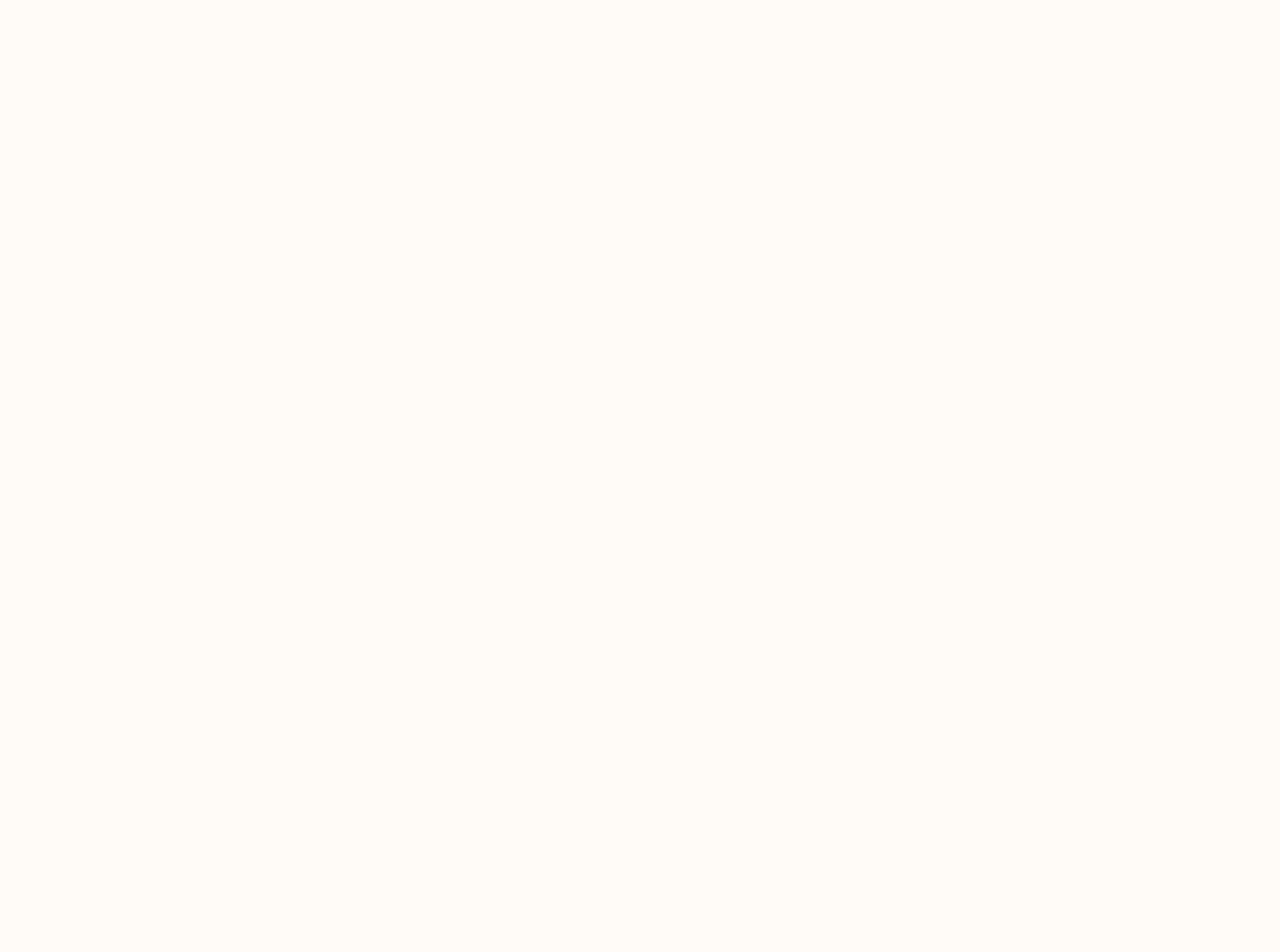
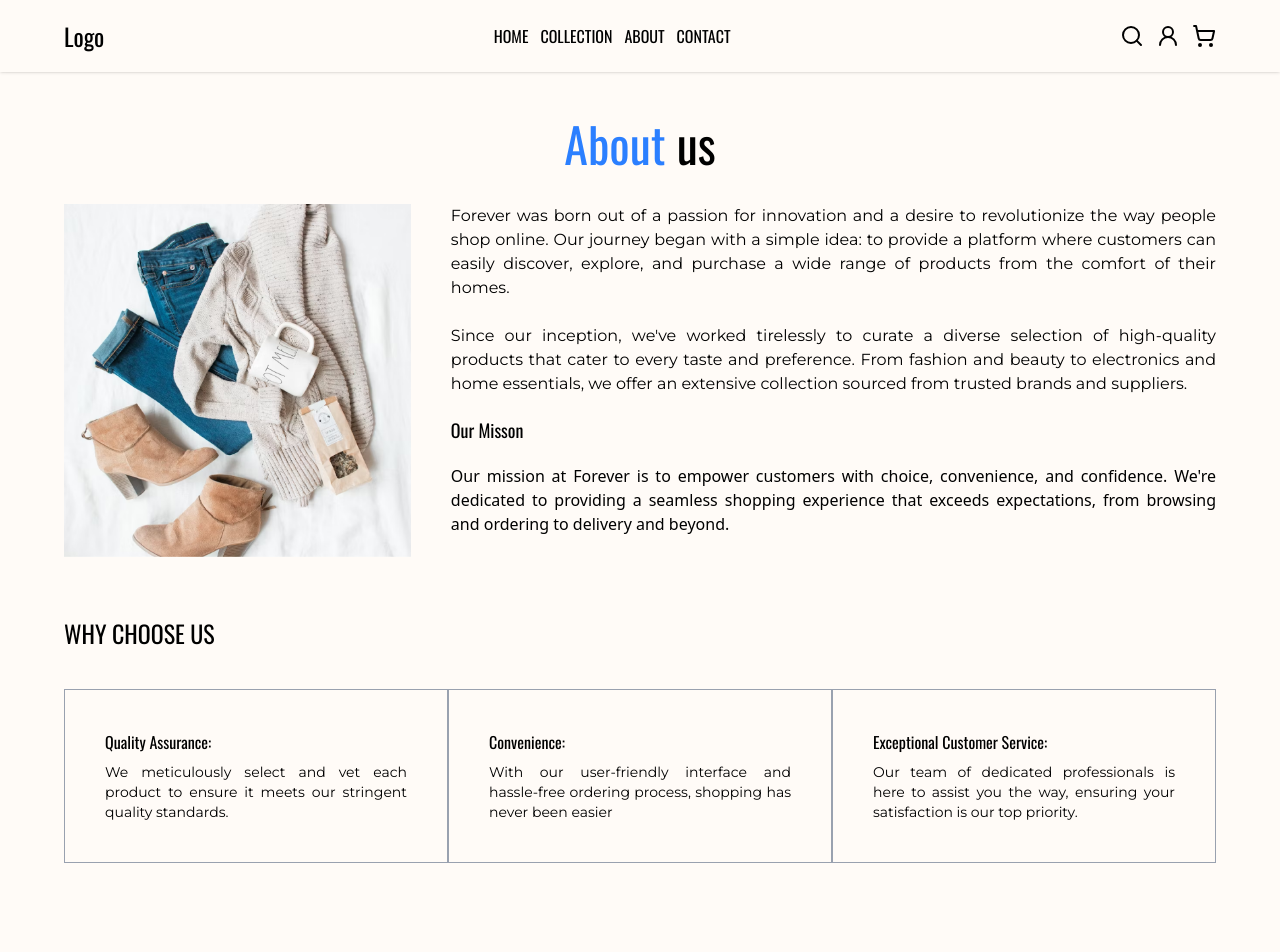
Before and after one commit to ralphreevencarandang/Swagside, a React (Vite) app in the folder frontend/: page /about in a window 1280 px wide. Before the commit this address had no page. Shown: the top 952 px of the page. Before the commit the page ends 800 px from the top, so only its background shows below. Built offline with nearby package versions, Linux system fonts and the light colour scheme.

Commit message:
Add about and contact page UI

```diff
--- a/frontend/src/App.jsx
+++ b/frontend/src/App.jsx
@@ -2,6 +2,11 @@
 import { BrowserRouter, Routes, Route } from 'react-router'
 import HomePage from './root/pages/HomePage'
 import RootLayout from './root/RootLayout'
+import AuthLayout from './_auth/AuthLayout'
+import Signup from './_auth/forms/Signup'
+import About from './root/pages/About'
+import Collection from './root/pages/Collection'
+import Contact from './root/pages/Contact'
 function App() {
 
 
@@ -10,13 +15,19 @@ function App() {
         <BrowserRouter>
           <Routes>
 
-            {/* Protected Routes */}
+            {/* Public Routes */}
+            <Route element={<AuthLayout/>}>
+                <Route path='/sign-up' element={<Signup/>}/>
+            </Route>
 
 
 
-            {/* Public Routes Routes */}
+            {/*Protected  Routes Routes */}
             <Route element={<RootLayout/>}>
                 <Route path='/' element={<HomePage/>}/>
+                <Route path='/about' element={<About/>}/>
+                <Route path='/collection' element={<Collection/>}/>
+                <Route path='/contact' element={<Contact/>}/>
             </Route>
 
 
--- a/frontend/src/_auth/AuthLayout.jsx
+++ b/frontend/src/_auth/AuthLayout.jsx
@@ -1,8 +1,20 @@
 import React from 'react'
-
+import { Outlet } from 'react-router'
+import Navbar from '../sections/Navbar'
+import Footer from '../sections/Footer'
 const AuthLayout = () => {
   return (
     <div>
+      <Navbar/>
+      <div className='min-h-screen max-container padding-x'>
+        <Outlet/>
+      </div>
+
+      <div className='fixed bottom-0'>
+         <Footer/>
+
+      </div>
+
 
     </div>
   )
--- a/frontend/src/assets/images/index.js
+++ b/frontend/src/assets/images/index.js
@@ -6,8 +6,11 @@ import quality from '../images/quality_icon.png'
 import support from '../images/support_img.png'
 
 import p_img38 from '../images/p_img38.png'
+import aboutImg from '../images/aboutImg.png'
+import contactImg from '../images/contactImg.png'
 
 export {
     Banner, Logo ,p_img38,
-    exchange, quality, support
+    exchange, quality, support,
+    aboutImg,contactImg
 }
--- a/frontend/src/constants/index.js
+++ b/frontend/src/constants/index.js
@@ -18,3 +18,18 @@ export const policy = [
     },
 
 ]
+
+export const whyChooseUs = [
+    {
+        title: "Quality Assurance:",
+        description: "We meticulously select and vet each product to ensure it meets our stringent quality standards."
+    },
+    {
+        title: "Convenience:",
+        description: "With our user-friendly interface and hassle-free ordering process, shopping has never been easier"
+    },
+    {
+        title: "Exceptional Customer Service:",
+        description: "Our team of dedicated professionals is here to assist you the way, ensuring your satisfaction is our top priority."
+    },
+]
--- /dev/null
+++ b/frontend/src/root/pages/About.jsx
@@ -0,0 +1,53 @@
+import React from 'react'
+import { aboutImg } from '../../assets/images'
+import { whyChooseUs } from '../../constants'
+import Subscription from '../../sections/Subscription'
+const About = () => {
+  return (
+    <section className='pt-25 '>
+        <h1 className='font-oswald text-5xl mb-4 text-center py-5'><span className='text-blue-500'>About</span> us</h1>
+
+
+        <div className='flex flex-col lg:flex-row gap-10' >
+            <div className=''>
+                <img src={aboutImg} alt="object-contain" className='max-w-400 w-full'/>
+            </div>
+
+            <div className='text-justify'>
+                <p className='font-montserrat'>Forever was born out of a passion for innovation and a desire to revolutionize the way people shop online. Our journey began with a simple idea: to provide a platform where customers can easily discover, explore, and purchase a wide range of products from the comfort of their homes.</p>
+                <br />
+
+                <p className='font-montserrat'> Since our inception, we've worked tirelessly to curate a diverse selection of high-quality products that cater to every taste and preference. From fashion and beauty to electronics and home essentials, we offer an extensive collection sourced from trusted brands and suppliers.</p>
+
+                <h5 className='font-oswald text-lg py-5'>Our Misson</h5>
+                <p>Our mission at Forever is to empower customers with choice, convenience, and confidence. We're dedicated to providing a seamless shopping experience that exceeds expectations, from browsing and ordering to delivery and beyond.</p>
+            </div>
+        </div>
+
+
+        <div className='py-15'>
+            <h1 className='font-oswald text-2xl mb-10'>WHY CHOOSE US</h1>
+
+            <div className='grid grid-cols-1 md:grid-cols-3'>
+
+                {whyChooseUs.map((item, index)=>
+                    <div key={index} className='border border-gray-400 p-10 text-justify'>
+                        <h3 className='font-oswald pb-2'>{item.title}</h3>
+                        <p className='font-montserrat text-sm'>{item.description}</p>
+                    </div>
+                )}
+            </div>
+        </div>
+
+        <div>
+
+            <Subscription/>
+
+        </div>
+
+
+    </section>
+  )
+}
+
+export default About
--- /dev/null
+++ b/frontend/src/root/pages/Collection.jsx
@@ -0,0 +1,11 @@
+import React from 'react'
+
+const Collection = () => {
+  return (
+    <div>
+      Collection Page
+    </div>
+  )
+}
+
+export default Collection
--- /dev/null
+++ b/frontend/src/root/pages/Contact.jsx
@@ -0,0 +1,37 @@
+import React from 'react'
+import { contactImg } from '../../assets/images'
+import Subscription from '../../sections/Subscription'
+const Contact = () => {
+  return (
+    <section className='pt-25'>
+        <h1 className='font-oswald text-4xl mb-4 text-center py-5'><span className='text-blue-500'>CONTACT</span> US</h1>
+
+        <div className='flex flex-col justify-center sm:items-center sm:flex-row  gap-10'>
+
+            <img src={contactImg} alt="Contact Image" className=' object-contain sm:w-[500px]'/>
+
+
+
+            <div className='font-montserrat'>
+                <h4 className='font-oswald text-2xl pb-5'>Our Store</h4>
+                <p className='pb-3'>Maisog St. San Andres 1, Dasmariñas Cavite, Philippines</p>
+
+                <p className='pb-3'>Tel: (+63) 912-3456-789</p>
+                <p className='pb-3'>Email: Swagside@gmail.com</p>
+
+                <h1 className='font-oswald text-2xl pb-5'>Careers at Swapside</h1>
+                <p>Learn more about our teams and job openings</p>
+
+                <button className='border px-4 py-4 hover:bg-black hover:text-white transition-colors ease-out duration-200 cursor-pointer'>Explore Jobs</button>
+            </div>
+
+        </div>
+
+            <Subscription/>
+
+
+    </section>
+  )
+}
+
+export default Contact
--- a/frontend/src/sections/Footer.jsx
+++ b/frontend/src/sections/Footer.jsx
@@ -8,7 +8,7 @@ const Footer = () => {
           <div className='flex flex-col gap-10 lg:flex-row lg:gap-20'>
               <div>
                   <h1 className='mb-5 font-oswald text-4xl'>LOGO</h1>
-                  <p className='text-sm font-montserrat'>Lorem ipsum dolor, sit amet consectetur adipisicing elit. Non ex quibusdam, numquam beatae velit soluta nisi enim sed quis ducimus accusamus fugiat quae voluptatem error saepe minima, dolorum, dignissimos labore.</p>
+                  <p className='text-sm font-montserrat text-justify'>Lorem ipsum dolor, sit amet consectetur adipisicing elit. Non ex quibusdam, numquam beatae velit soluta nisi enim sed quis ducimus accusamus fugiat quae voluptatem error saepe minima, dolorum, dignissimos labore.</p>
               </div>
 
               <div>
@@ -24,7 +24,7 @@ const Footer = () => {
               <div>
                 <h1 className='mb-5 font-oswald text-4xl'>GET IN TOUCH</h1>
                 <p className='font-montserrat text-sm'>+63 912-3456-789</p>
-                <p className='font-montserrat text-sm'>ralphreevenacarandang@gmail.com</p>
+                <p className='font-montserrat text-sm'>ralphreevencarandang@gmail.com</p>
               </div>
 
           </div>
@@ -32,7 +32,7 @@ const Footer = () => {
         </div>
 
         <div className='border border-slate-200 text-center'>
-           <p className='font-montserrat py-5 text-sm'>Copyright 2025 @ralphreeve.dev - All Right Reserved.</p>
+           <p className='font-montserrat py-5 text-sm'>Copyright 2025 @ralphreeven.dev - All Right Reserved.</p>
         </div>
     </footer>
   )
--- a/frontend/src/sections/Navbar.jsx
+++ b/frontend/src/sections/Navbar.jsx
@@ -12,17 +12,20 @@ const Navbar = () => {
       <div className='max-container padding-x'>
 
         <div className='flex items-center justify-between font-oswald'>
-            <h1 className='text-2xl'>Logo</h1>
+
+          <Link to={'/'}><h1 className='text-2xl'>Logo</h1>  </Link>
           <div className='hidden sm:flex gap-3 items-center '>
-              <Link to="">HOME</Link>
-              <Link to="">COLLECTION</Link>
-              <Link to="">ABOUT</Link>
-              <Link to="">CONTACT</Link>
+              <Link to="/">HOME</Link>
+              <Link to="/collection">COLLECTION</Link>
+              <Link to="/about">ABOUT</Link>
+              <Link to="/contact">CONTACT</Link>
           </div>
 
           <div className='flex gap-3 items-center justify-center'>
-              <Search />
-              <UserRound  />
+            <Link to={'/collection'}> < Search /></Link>
+
+              <Link to={'/sign-up'}> <UserRound /></Link>
+
               <ShoppingCart />
               <div className='sm:hidden cursor-pointer' onClick={()=> setIsOpen(!isOpen)}>
                 {isOpen ? (<X />) : ( <Menu  />)}
@@ -37,10 +40,10 @@ const Navbar = () => {
 
         {isOpen &&
           <div className='sm:hidden flex flex-col items-center justify-center mt-3 font-oswald'>
-              <Link to="" className=' py-1'>HOME</Link>
-              <Link to="" className=' py-1'>COLLECTION</Link>
-              <Link to="" className=' py-1'>ABOUT</Link>
-              <Link to="" className=' py-1'>CONTACT</Link>
+              <Link to="/" className=' py-1'>HOME</Link>
+              <Link to="/collection" className=' py-1'>COLLECTION</Link>
+              <Link to="/about" className=' py-1'>ABOUT</Link>
+              <Link to="/contact" className=' py-1'>CONTACT</Link>
 
           </div>
         }
```
Also changed, not shown: frontend/src/assets/images/aboutImg.png (added), frontend/src/assets/images/contactImg.png (added).
